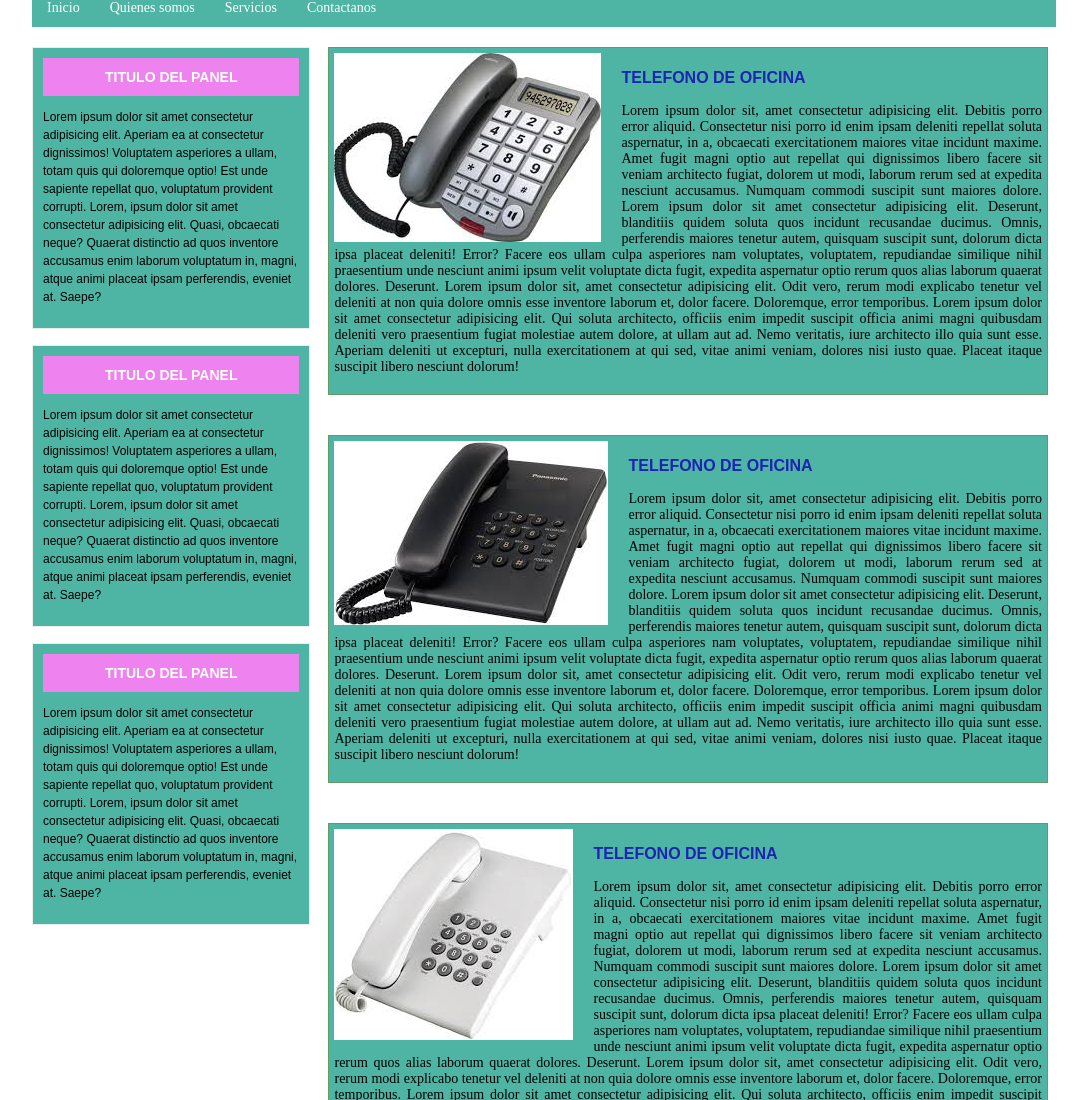
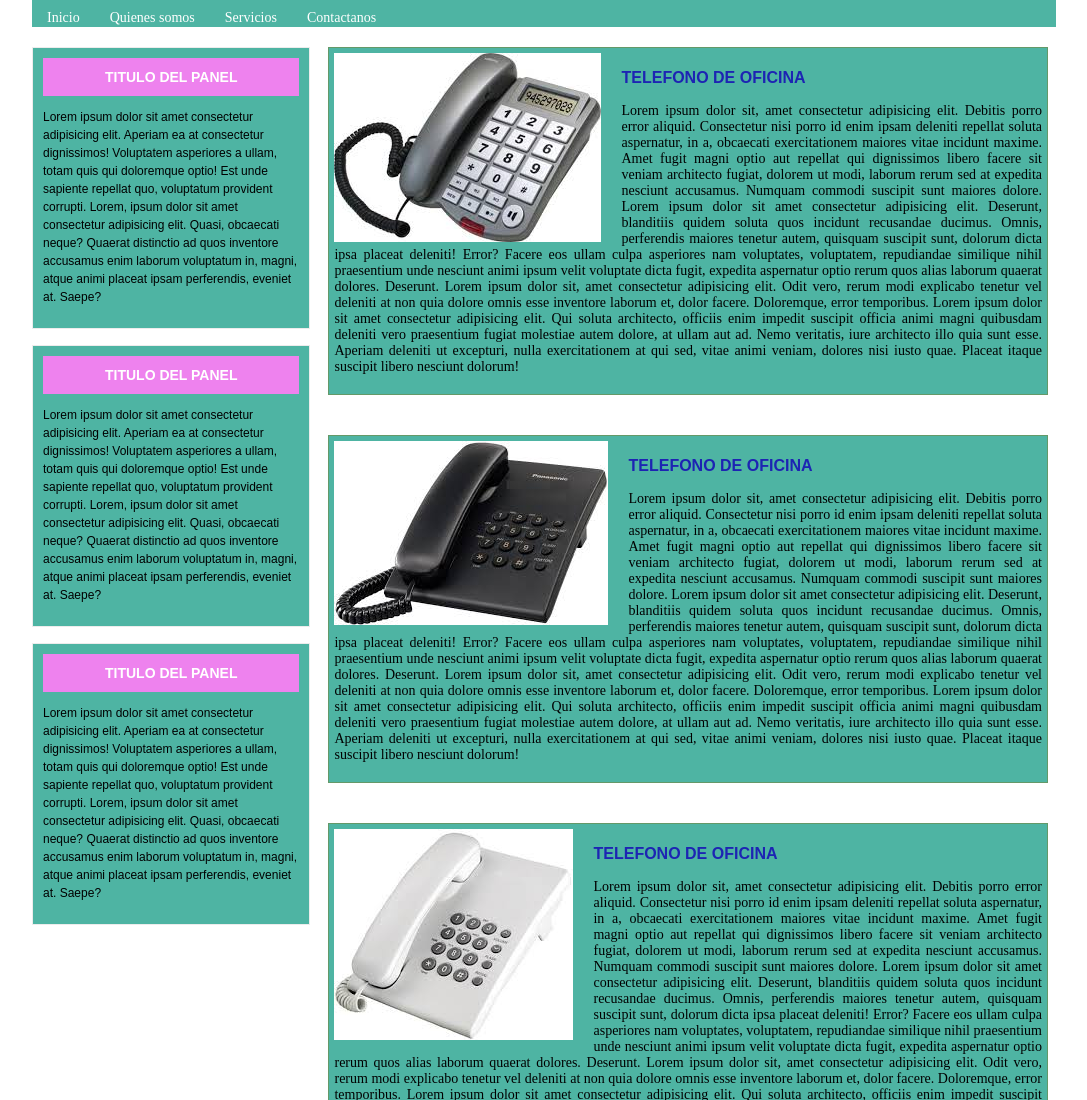
Before and after one commit to Anthonydionicio/mi-primera-chamba, a plain HTML site: page index.html in a window 1280 px wide. Shown: the top 1100 px of the page, without its empty margins (96-1183 px from the left). Drawn offline with Linux system fonts and the light colour scheme.

Commit message:
correcion de errores

```diff
--- a/CSS/hojadeestilos.css
+++ b/CSS/hojadeestilos.css
@@ -12,7 +12,7 @@ nav{
 nav ul {
     margin: 0px;
     padding: 0px;
-    overflow hidden;
+    overflow: hidden;
 
 }
 nav #menuprincipal{
@@ -26,7 +26,7 @@ nav #menuprincipal ul li {
 
 }
 nav #menuprincipal ul li a{
-    display block;
+    display: block;
     padding: 10px 15px;
     text-decoration: none;
     color : white;
@@ -44,8 +44,9 @@ nav #menuprincipal ul li a{
         width: 27%;
         margin-top: 20px;
         }
+
     aside .panel{
-                margin 0px;
+    margin: 0px;
     background:#4eb4a3;
     border: solid 1px #edecec;
     font-family: arial;
```
Lines whose indentation alone changed are shown as unchanged.
